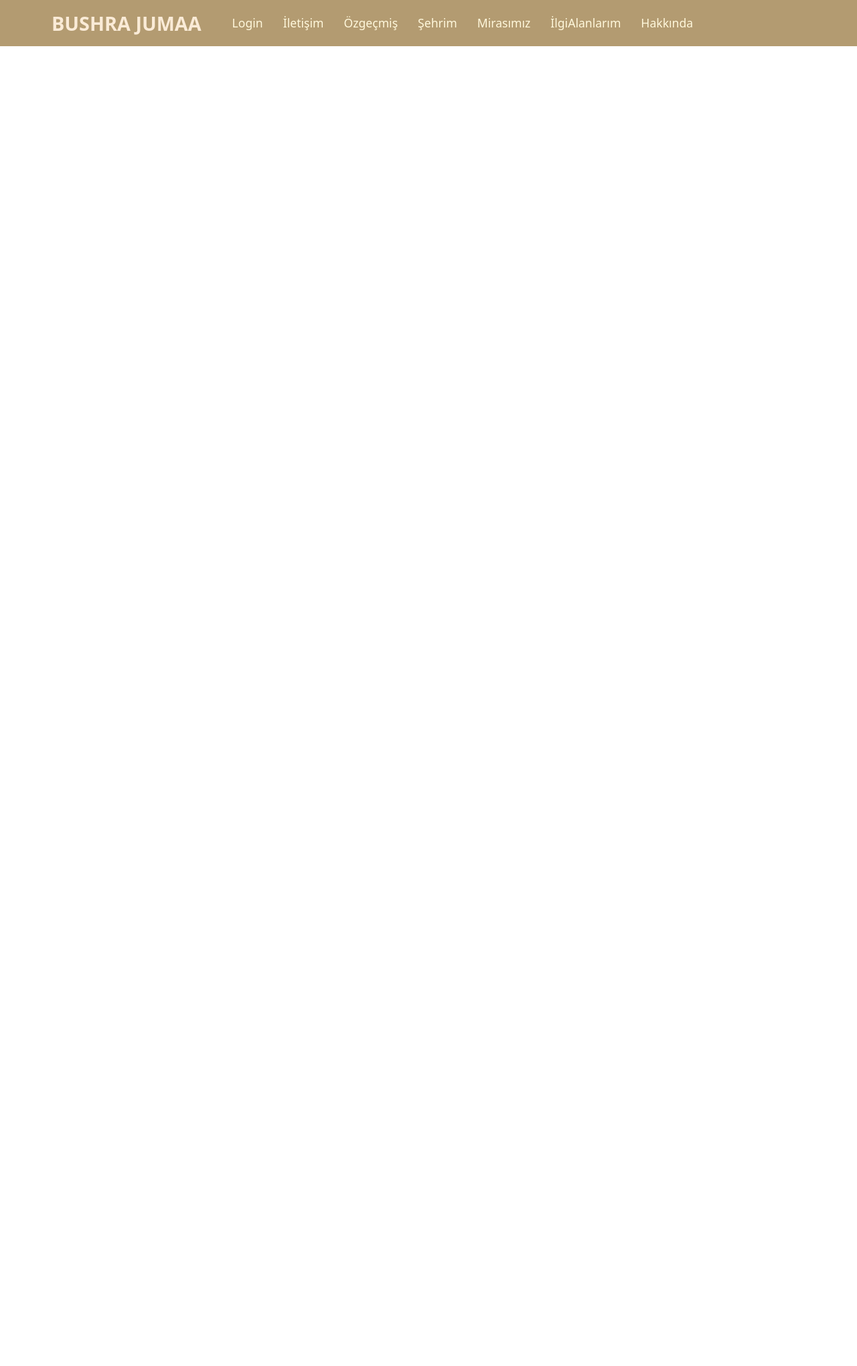
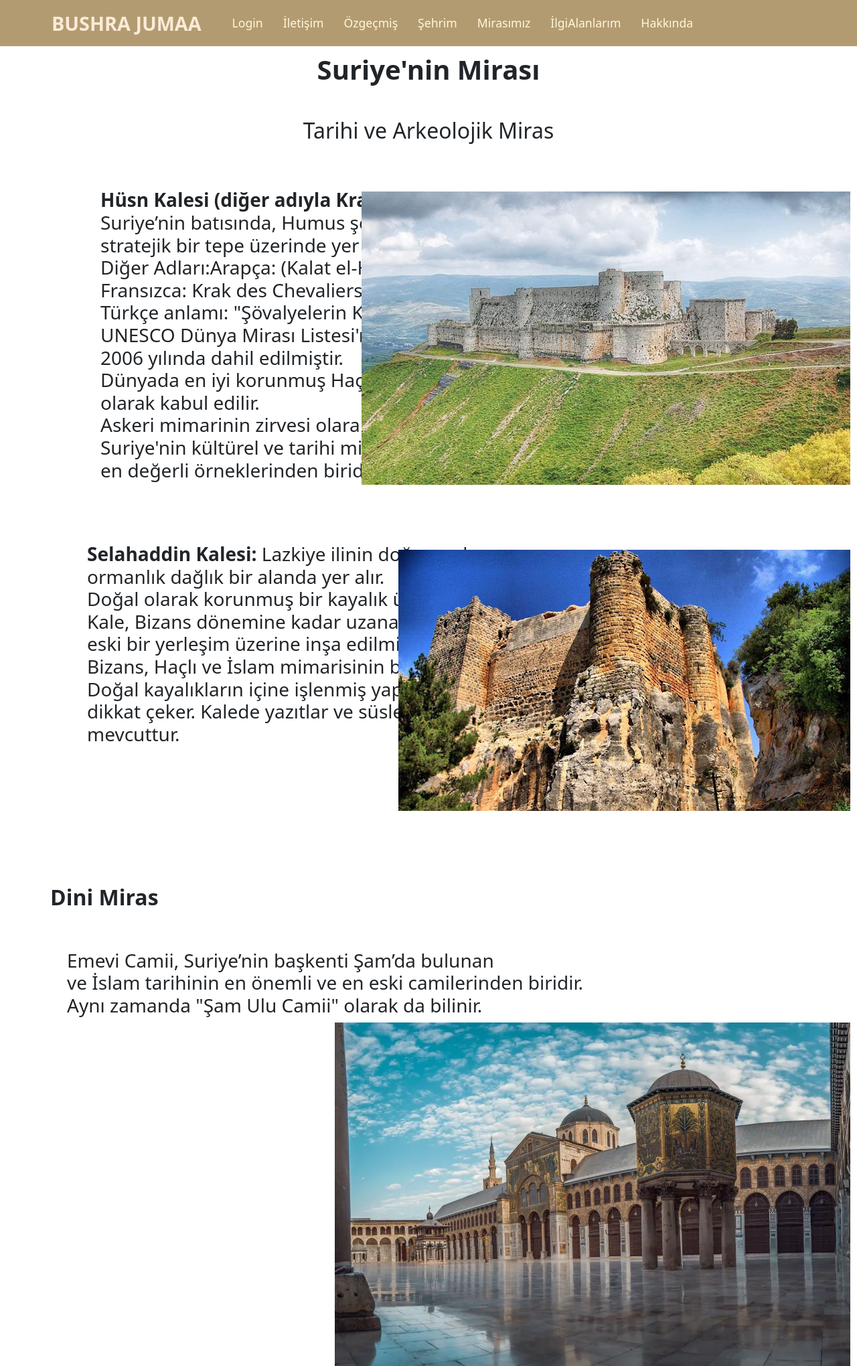
Before and after one commit to boshrajumaa/web-projem, a PHP site: page /mirasimiz.html in a window 1280 px wide. Shown: the whole page at 67% size. Before the commit the page ends 69 px from the top, so only its background shows below. Run offline with PHP 8.4, Linux system fonts and the light colour scheme.

Commit message:
mirasımız

```diff
--- a/CSS/style.css
+++ b/CSS/style.css
@@ -211,3 +211,60 @@ footer a{
 .tanit .img{
     justify-content: center;
 }
+.call h2{
+    padding-top: 70px;
+}
+.about h1{
+    padding-top: 70px;
+}
+.call {
+    background: url(/image/images\ \(2\).jpeg);
+    width: 100%;
+}
+.call h2{
+    padding-left: 50px;
+
+}
+.about{
+    background: url(/image/images\ \(2\).jpeg);
+
+}
+.town h1{
+    padding-top:80px;
+    text-align: center;
+
+}
+.impo img{
+  position: absolute; right: 10px;
+  padding-top: 150px;
+
+}
+.impo h2{
+   text-align: center;
+    padding-top: 40px;
+}
+.impo h3{
+    padding-top: 60px;
+    padding-left: 150px;
+}
+.country img{
+    position: absolute; right: 10px;
+    padding-bottom:50px;
+    padding-top: 70px;
+}
+.country h3{
+    padding-top: 60px;
+    padding-left: 130px;
+}
+.vila h2{
+    padding-top: 200px;
+    padding-left: 75px;
+}
+.vila h3{
+    padding-left: 100px;
+    padding-top: 50px;
+}
+.vila img{
+     position: absolute; right: 10px;
+   padding-left: 150px;
+    }
--- a/iletisim.html
+++ b/iletisim.html
@@ -35,7 +35,7 @@
     <style>
     body {
       font-family: Arial, sans-serif;
-      padding: 30px;
+
       background-color: #f4f4f4;
     }
     form {
@@ -72,8 +72,8 @@
 </head>
 <body>
     <header></header>
+<div class="call">
     <h2>İletişim Formu</h2>
-
   <form action="iletisim-sonuc.php" method="post" enctype="multipart/form-data">
 
     <label for="ad">Ad Soyad:</label>
@@ -124,6 +124,7 @@
     <input type="submit" value="Gönder">
     <input type="reset" value="Temizle">
   </form>
+  </div>
   <footer></footer>
   <script src="JS/bootstrap.js"></script>
     <script>
--- a/mirasimiz.html
+++ b/mirasimiz.html
@@ -36,5 +36,36 @@
     <title>Mirasımız</title>
 </head>
 <body>
+    <div class="heritage">
+        <div class="town"><h1> <strong>Suriye'nin Mirası</strong></h1>
+        </div>
+<div class="impo">
+     <img src="image/temp-75-730x438.jpg" alt="ALHüSN KALESİ">
+    <h2>Tarihi ve Arkeolojik Miras</h2>
+    <h3> <strong>Hüsn Kalesi (diğer adıyla Krak des Chevaliers):</strong> <br>
+        Suriye’nin batısında, Humus şehrine yakın, <br> stratejik bir tepe üzerinde yer alır. <br>
+         Diğer Adları:Arapça: (Kalat el-Hısn) <br>Fransızca: Krak des Chevaliers <br>Türkçe anlamı: "Şövalyelerin Kalesi" <br>
+    UNESCO Dünya Mirası Listesi'ne <br>2006 yılında dahil edilmiştir. <br>
+ Dünyada en iyi korunmuş Haçlı kalelerinden biri <br> olarak kabul edilir. <br>Askeri mimarinin zirvesi olarak görülür. <br>
+  Suriye'nin kültürel ve tarihi mirasının <br> en değerli örneklerinden biridir.</h3> <br>
+        </div>
+    <div class="country">
+         <img src="image/unnamed.jpg" alt="salahattin kalesi">
+         <h3>
+            <strong>Selahaddin Kalesi:</strong> Lazkiye ilinin doğusunda,<br>
+             ormanlık dağlık bir alanda yer alır. <br>
+           Doğal olarak korunmuş bir kayalık üzerine kurulmuştur. <br>
+           Kale, Bizans dönemine kadar uzanan <br> eski bir yerleşim üzerine inşa edilmiştir.
+           <br> Bizans, Haçlı ve İslam mimarisinin birleşimi görülür. <br>
+           Doğal kayalıkların içine işlenmiş yapı elemanları <br> dikkat çeker.
+         Kalede yazıtlar ve süslemeler de <br> mevcuttur.
+         </h3>
+    </div>
+    <div class="vila" >
+        <h2> <strong>Dini Miras</strong> </h2>
+        <h3>Emevi Camii, Suriye’nin başkenti Şam’da bulunan <br> ve İslam tarihinin en önemli ve en eski camilerinden biridir. <br> Aynı zamanda "Şam Ulu Camii" olarak da bilinir.</h3>
+        <img src="image/shutterstock_709817014.webp" alt="Emevi camii">
+    </div>
+    </div>
 <header></header>
 </body>
--- a/php/login.php
+++ b/php/login.php
@@ -9,10 +9,10 @@ $password = $_POST['password'];
 
 // Bilgileri kontrol et
 if ($email == $dogruKullaniciAdi && $password == $dogruSifre) {
-    echo "Hoşgeldiniz " . htmlspecialchars($password);
+    echo "Hoşgeldiniz “b221210552” " . htmlspecialchars($password);
 } else {
     // Başarısızsa tekrar giriş sayfasına yönlendir
-    header("Location: login.html");
+    header("Location:../login.html");
     exit();
 }
 ?>
```
Also changed, not shown: hakkinda.html (+2 -43 lines), login.html (+4 -4 lines), image/250px-Courtyard2(js).jpg (added), image/Krak_des_chevaliers15(js).jpg (added), image/download (3).jpeg (added), image/download (4).jpeg (added), image/shutterstock_709817014.webp (added), image/temp-75-730x438.jpg (added), image/unnamed.jpg (added), image/we.jpeg (added).
